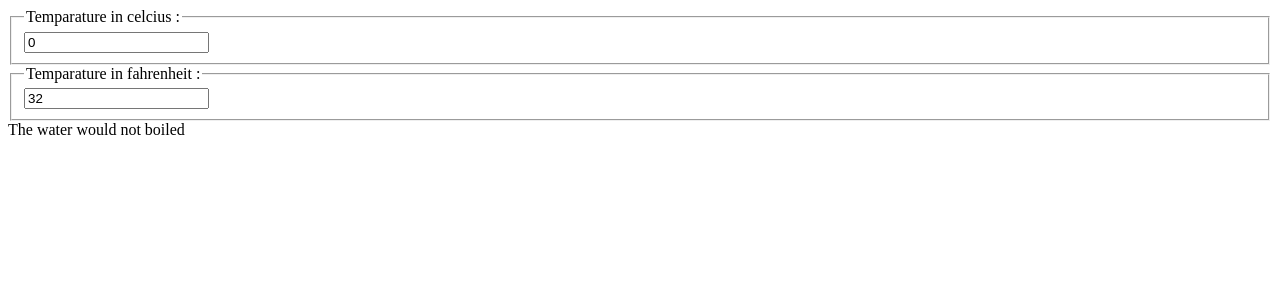
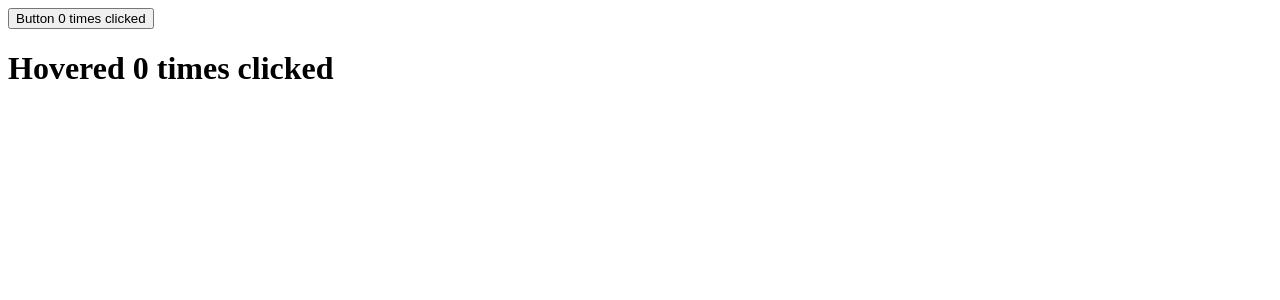
Before and after one commit to HasanMdKamrul/raectHigherOrderComponent, a React (Create React App) app: page / in a window 1280 px wide. Shown: the top 300 px of the page. Built offline with nearby package versions, Linux system fonts and the light colour scheme.

Commit message:
Solution using lifting state up

```diff
--- a/src/App.js
+++ b/src/App.js
@@ -1,9 +1,12 @@
-import Calculator from "./Components/Calculator";
+import MasterCounter from './Components/MasterCounter';
 
 function App() {
-return (
-    <Calculator />
+  return (
+    <div>
+      <MasterCounter />
+    </div>
   )
+
 }
 
 export default App;
--- a/src/Components/BoilingPointVerdict.js
+++ /dev/null
@@ -1,11 +0,0 @@
-
-
-const BoilingPointVerdict = ({temparature = 0}) => {
-    if (temparature >= 100) {
-        return "The water would boil";
-    }
-
-    return "The water would not boiled";
-}
-
-export default BoilingPointVerdict;
--- a/src/Components/Calculator.js
+++ /dev/null
@@ -1,31 +0,0 @@
-import React from "react";
-import { celciousToFahrenheit, convert, FahrenheitToCelsius } from "../lib/converter";
-import BoilingPointVerdict from './BoilingPointVerdict';
-import InputTemparature from './InputTemparature';
-
-export default class Calculator extends React.Component {
-    state = {
-        temparature: 0,
-        scale: 'c'
-    }
-
-    handlerTemparature = (e, scale)=>{
-        this.setState({
-            temparature: e.target.value,
-            scale,
-        })
-    };
-
-    render(){
-        const {temparature,scale} = this.state;
-        const celcius = (scale === 'f') ? convert(temparature,FahrenheitToCelsius): temparature;
-        const fahrenheit = (scale === 'c') ? convert(temparature,celciousToFahrenheit): temparature;
-        return (
-            <div>
-                <InputTemparature temparature = {celcius} temparatureHandle = {this.handlerTemparature} scale = "c" />
-                <InputTemparature temparature = {fahrenheit} temparatureHandle = {this.handlerTemparature}  scale = "f" />
-                <BoilingPointVerdict temparature={parseFloat(temparature)} />
-            </div>
-        )
-    }
-}
--- /dev/null
+++ b/src/Components/ClickCounter.js
@@ -0,0 +1,17 @@
+import React from 'react';
+
+
+export default class ClickCounter extends React.Component {
+
+
+    render() {
+        const {countClick,change} = this.props;
+        return (
+            <div>
+                <button type="button" onClick={change}>
+                    Button {countClick} times clicked
+                </button>
+            </div>
+        )
+    }
+}
--- /dev/null
+++ b/src/Components/ClickHover.js
@@ -0,0 +1,16 @@
+import React from 'react';
+
+
+export default class ClickHover extends React.Component {
+
+    render() {
+        const {countHover,change} = this.props;
+        return (
+            <div>
+                <h1 onMouseOver={change}>
+                    Hovered {countHover} times clicked
+                </h1>
+            </div>
+        )
+    }
+}
--- a/src/Components/InputTemparature.js
+++ /dev/null
@@ -1,20 +0,0 @@
-import React from "react";
-
-const scaleNames = {
-    c : 'celcius',
-    f : 'fahrenheit',
-};
-
-export default function InputTemparature ({temparature, temparatureHandle, scale}) {
-        return (
-            <div>
-                <fieldset>
-                    <legend>
-                        Temparature in {scaleNames[scale]} :
-                    </legend>
-                    <input type="text" value={temparature} onChange= {(e)=>{temparatureHandle(e,scale)}} />
-                </fieldset>
-            </div>
-        )
-
-}
--- /dev/null
+++ b/src/Components/MasterCounter.js
@@ -0,0 +1,30 @@
+import React from 'react';
+import ClickCounter from './ClickCounter';
+import ClickHover from './ClickHover';
+
+export default class MasterCounter extends React.Component{
+
+    state = { countClick: 0,countHover: 0 };
+
+    buttonClick = () => {
+        this.setState((prevState)=>{
+            return ({countClick: prevState.countClick + 1})
+        })
+    }
+
+    hoverClick = () => {
+        this.setState((prevState)=>{
+            return ({countHover: prevState.countHover + 1})
+        })
+    }
+
+    render(){
+        const {countClick,countHover} = this.state;
+        return (
+            <div>
+                <ClickCounter countClick = {countClick} change = {this.buttonClick} />
+                <ClickHover countHover = {countHover} change = {this.hoverClick}/>
+            </div>
+        )
+    }
+}
--- a/src/lib/converter.js
+++ /dev/null
@@ -1,25 +0,0 @@
-
-export function celciousToFahrenheit(temparature){
-    return (temparature*9/5)+32 ;
-}
-
-export function FahrenheitToCelsius(temparature){
-    return (temparature-32)*5/9
-}
-
-
-export function convert(temparature,toConvert){
-    const input = parseFloat(temparature);
-
-    if (Number.isNaN(input)) {
-
-        return '';
-
-    }
-
-    const output = toConvert(input);
-
-    const outputRounded = Math.round(output*1000)/1000;
-
-    return outputRounded;
-}
```
Also changed, not shown: 1 other file (tests, documents, lock files or other folders).
